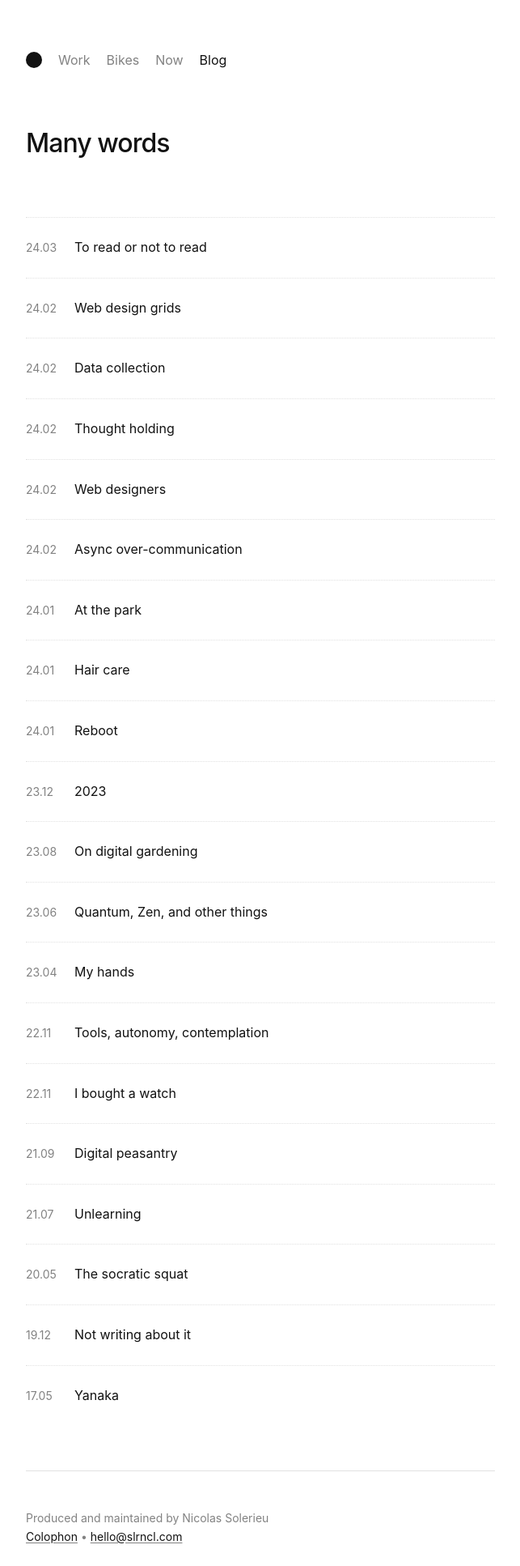
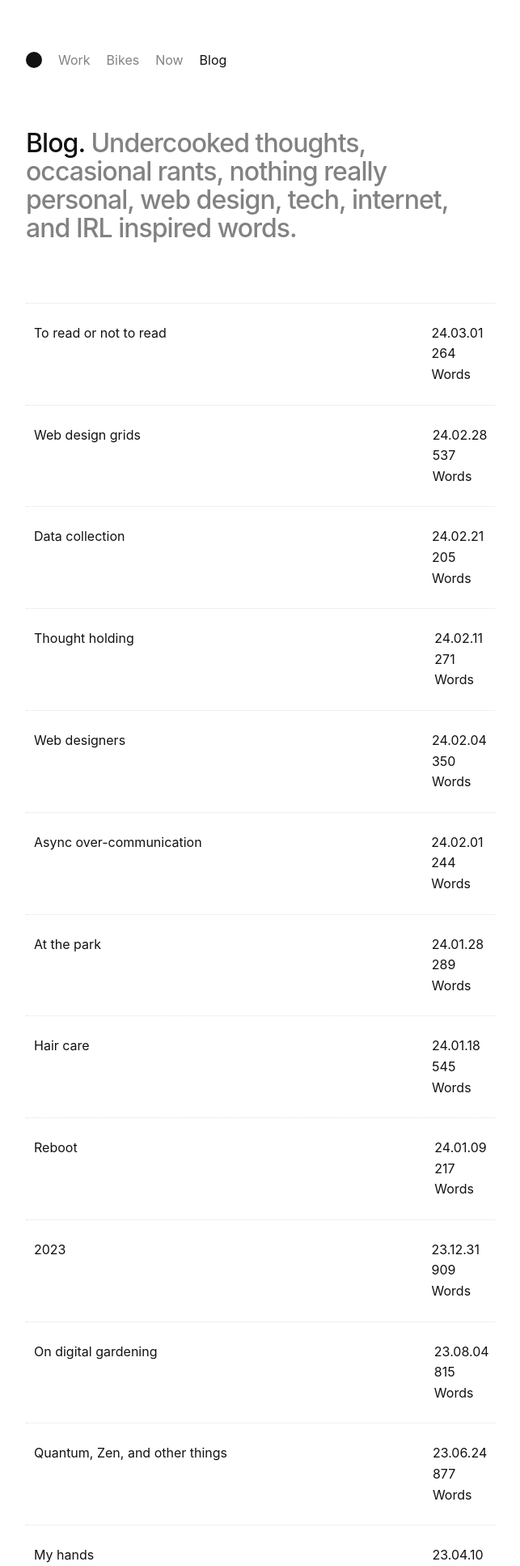
Before and after one commit to nsolerieu/slrncl.com, a PHP site: page /blog.php in a window 1280 px wide. Shown: the top 1934 px of the page at 81% size, without its empty margins (318-961 px from the left). Run offline with PHP 8.4, Linux system fonts and the light colour scheme.

Commit message:
Add wordcount to blog feed + revamp feed

```diff
--- a/www/blog.php
+++ b/www/blog.php
@@ -45,9 +45,17 @@ if ( $is_post ) {
 		$filename_no_ext = $file->getBasename('.'.FILE_EXT);
 		$file_pointer = $file->openFile();
 		$post_title = trim($file_pointer->fgets(),'# ');
-		$dateonly = substr($filename_no_ext,2,5);
+		$dateonly = substr($filename_no_ext,2,8);
+		$wordCount = str_word_count(file_get_contents($file));
 
-		$content .= '<a href="'.$filename_no_ext.'" class="blog-list-item"><span class="blog-list-item__date text-color-secondary">'.str_replace("-", ".", $dateonly).'</span><p class="blog-list-item__title">'.$post_title.'</p></a>';
+		$content .= '
+			<a href="'.$filename_no_ext.'" class="blog-list-item">
+				<p class="blog-list-item__title">'.$post_title.'</p>
+				<div class="blog-list-item__info">
+					<div class="blog-list-item__info__date">'.str_replace("-", ".", $dateonly).'</div>
+					<div class="blog-list-item__info__wordcount">'.$wordCount.' Words</div>
+				</div>
+			</a>';
 
 		// redirect via HTACCESS for clean URL
 		// $content .= '<a href="blog.php?post='.$filename_no_ext.'" class="blog-list-item"><span class="blog-list-item__date text-color-secondary">'.str_replace("-", "&nbsp;/&nbsp;", $dateonly).'</span><span class="blog-list-item__title">'.$post_title.'</span></a>';
@@ -66,7 +74,7 @@ include "header.php";
     <div class="container">
       <div class="row">
         <div class="col-100">
-        	<h1>Many words</h1>
+        	<h1>Blog. <span class="text-color-secondary">Undercooked thoughts, occasional rants, nothing really personal, web design, tech, internet, and IRL inspired words.</span></h1>
         </div>
       </div>
     </div>
```
